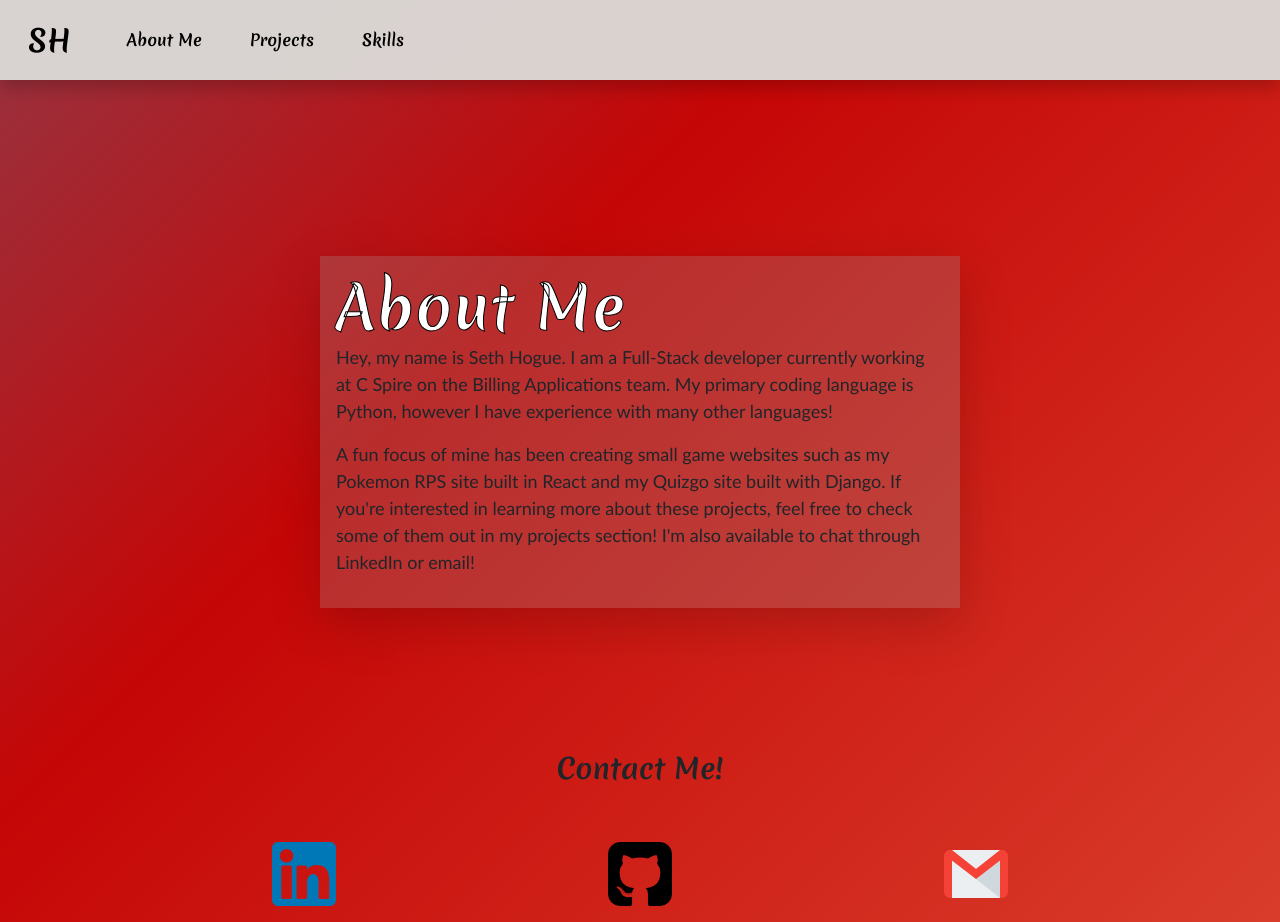
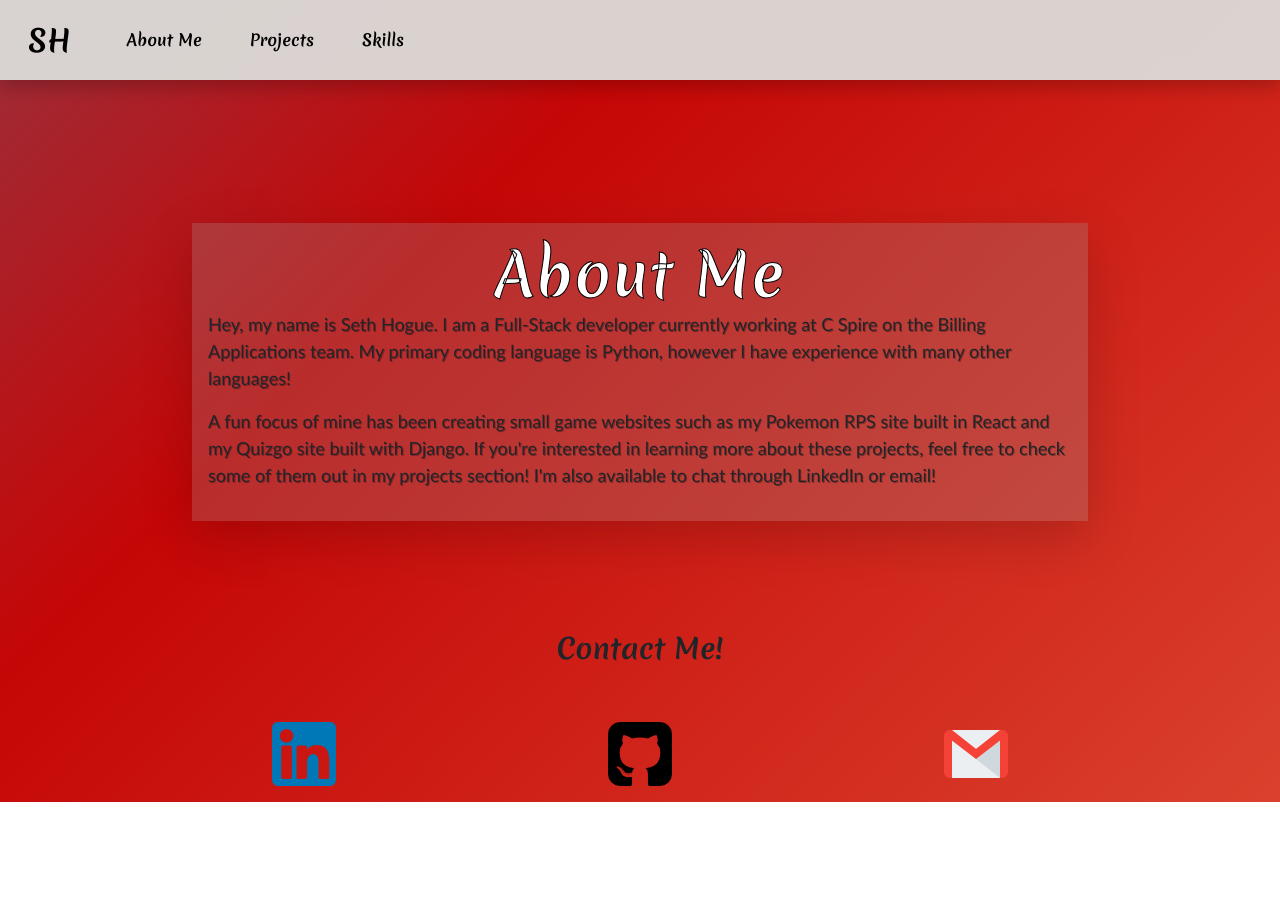
Before and after one commit to Shogue21/portfolio, a Next.js app: page /aboutme in a window 1280 px wide. After the commit the page ends 802 px from the top, so only its background shows below. Built offline with nearby package versions, Linux system fonts and the light colour scheme.

Commit message:
limit about me page to no scroll

```diff
--- a/styles/About.module.css
+++ b/styles/About.module.css
@@ -2,11 +2,13 @@
     display: flex;
     justify-content: center;
     align-items: center;
-    height: 80vh;
+    height: 65vh;
 }
 
 .centered {
-    width: 50%;
+    width: 70%;
+    display: flex;
+    flex-direction: column;
     background-color: rgba(150, 148, 148, 0.271)
 }
 
@@ -16,6 +18,7 @@
     color: white;
     font-size: 60px;
     letter-spacing: 1px;
+    align-self: center;
 }
 
 .link {
@@ -25,9 +28,17 @@
 .images {
     display: flex;
     justify-content: space-evenly;
+    height: 10vh;
 }
 
 .description {
     font-family: 'Gill Sans', 'Gill Sans MT', Calibri, 'Trebuchet MS', sans-serif !important;
     font-size: 18px;
+    text-shadow: 1px 1px rgba(0, 0, 0, 0.3);
 }
+
+@media only screen and (max-width: 800px) {
+    .centered{
+        width: 90vw;
+    }
+}
```
